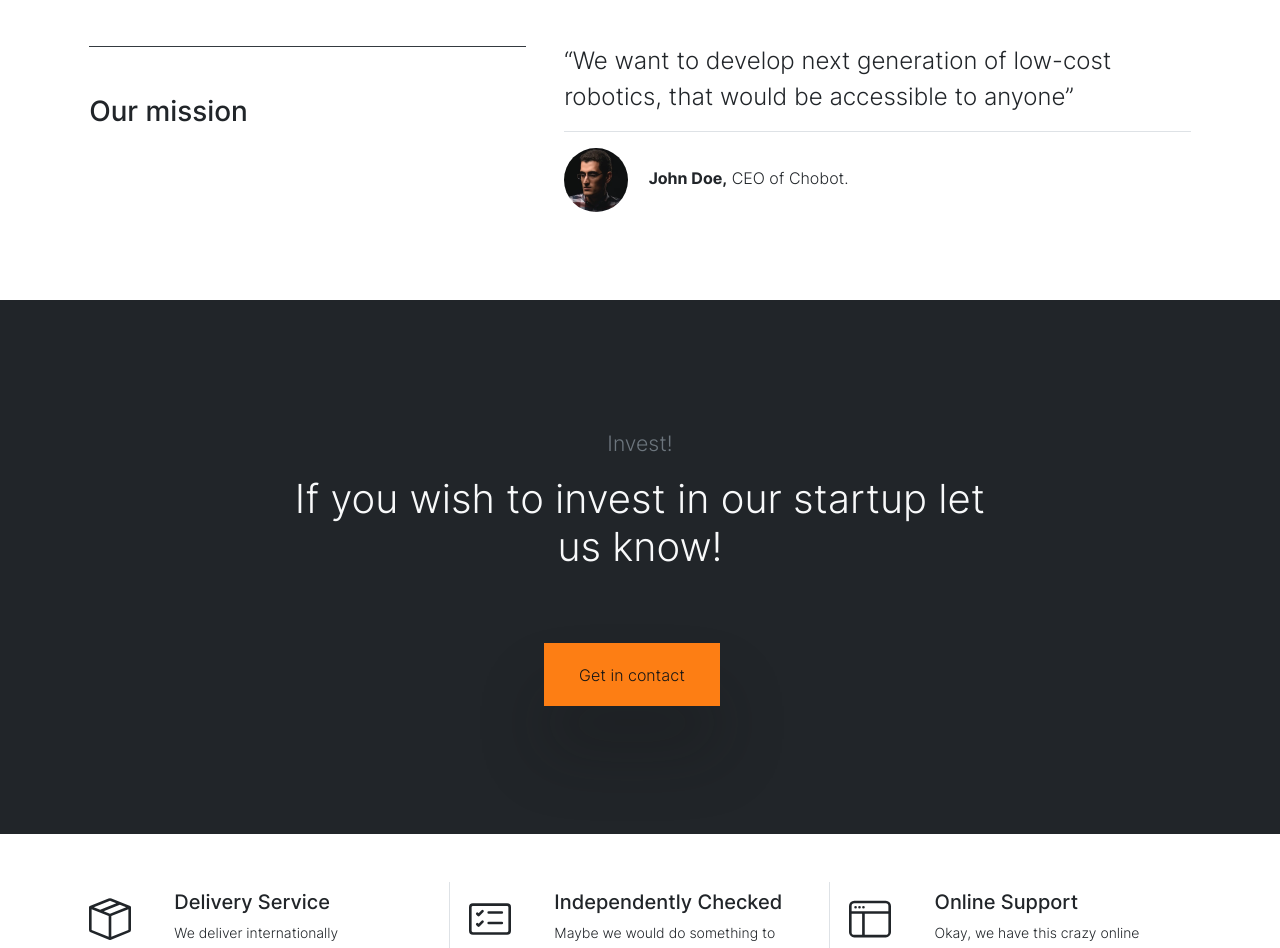
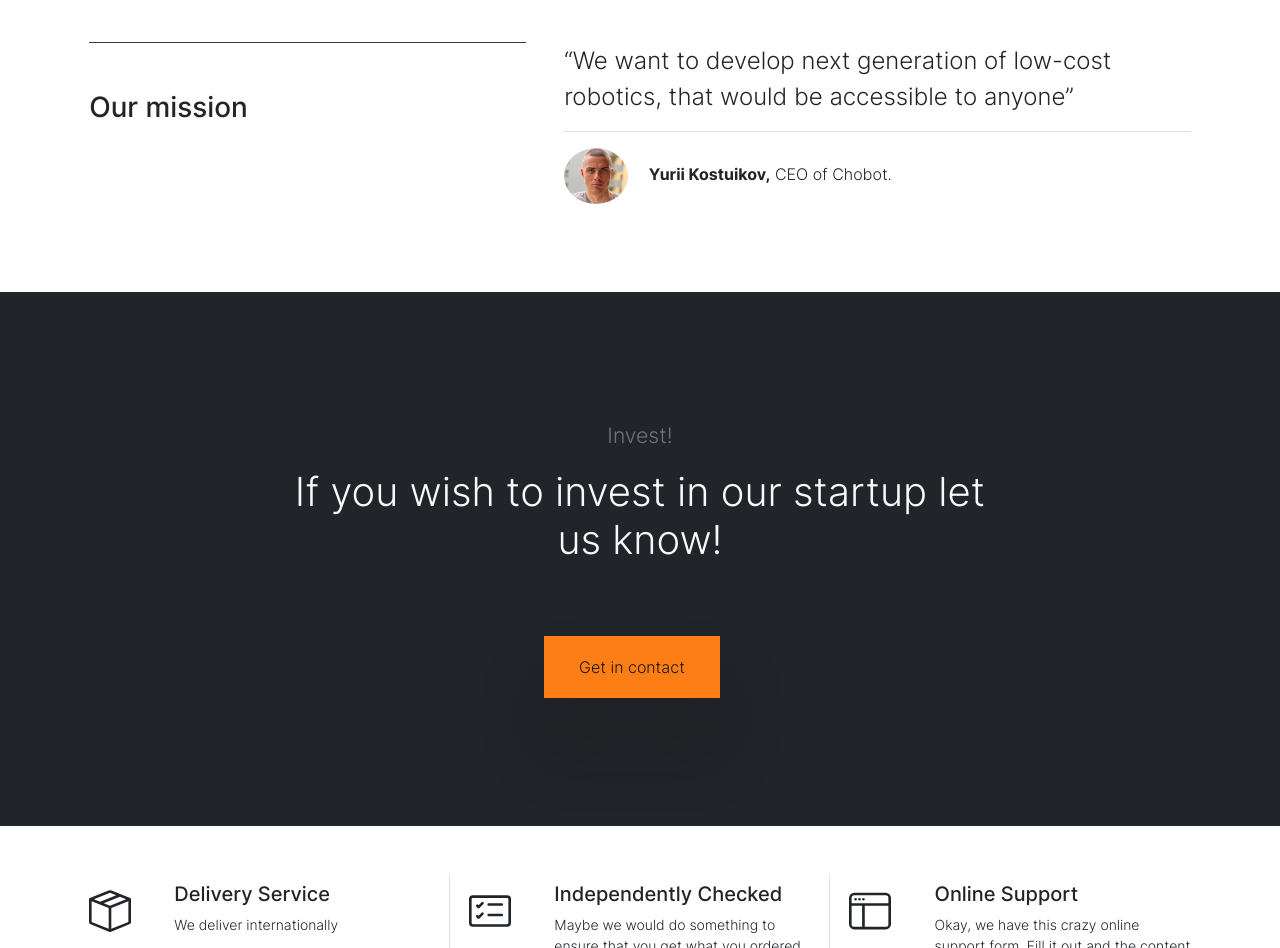
Before and after one commit to rominat0r/chobot_website, a plain HTML site: page index.html in a window 1280 px wide. Shown: the part 2924-3872 px from the top of the page. Drawn offline with Linux system fonts and the light colour scheme.

Commit message:
ceo role

```diff
--- a/index.html
+++ b/index.html
@@ -261,8 +261,8 @@
 <div class="col-md-7" data-aos="fade-left">
   <blockquote>
     <div class="fs-4 my-3 fw-light pt-4 border-bottom pb-3">“We want to develop next generation of low-cost robotics, that would be accessible to anyone”</div>
-    <img src="img/webp/person11.webp" width="64" height="64" class="img-fluid rounded-circle me-3" alt="" data-aos="fade">
-    <span><span class="fw-bold">John Doe,</span>
+    <img src="img/yura.jpg" width="64" height="64" class="img-fluid rounded-circle me-3" alt="" data-aos="fade">
+    <span><span class="fw-bold">Yurii Kostuikov,</span>
       CEO of Chobot.</span>
   </blockquote>
 </div>
```
Also changed, not shown: img/yura.jpg (added).
